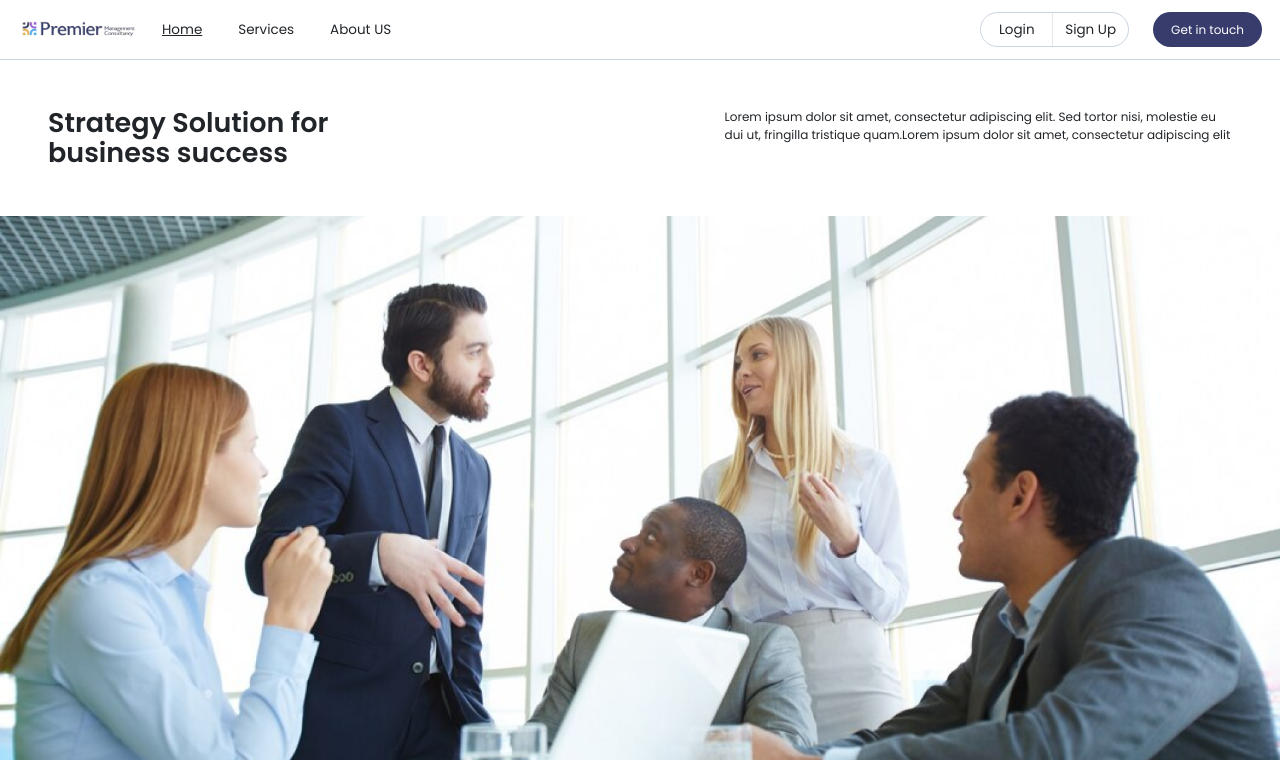
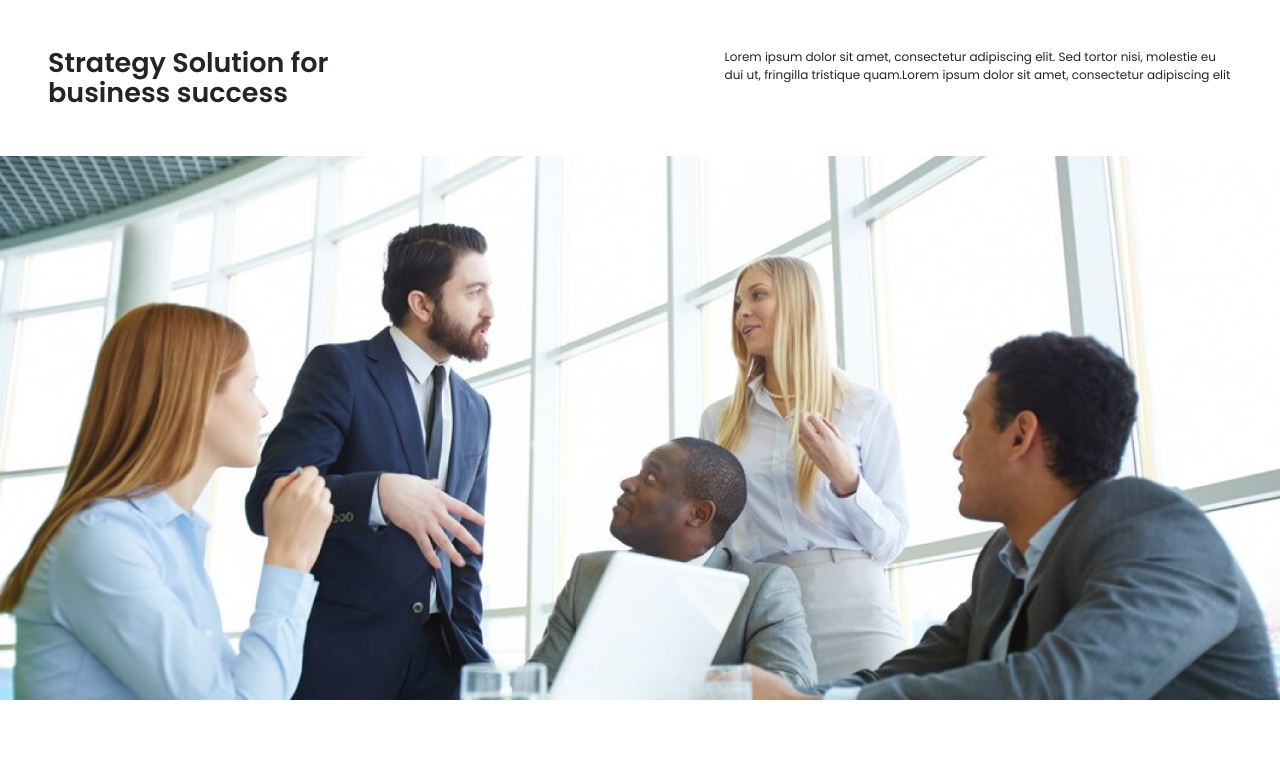
Before and after one commit to muaz2522/premier-management-company-admin, a React (Vite) app: page / in a window 1280 px wide. Shown: the top 770 px of the page. Built offline with nearby package versions, Linux system fonts and the light colour scheme.

Commit message:
navbar removed

```diff
--- a/src/layout/Header.jsx
+++ b/src/layout/Header.jsx
@@ -1,5 +1,5 @@
 import { useEffect, useState } from "react";
-import Navbar from "../components/navbar/NavBar";
+// import Navbar from "../components/navbar/NavBar";
 import ResponsiveNavbar from "../components/navbar/ResponsiveNavbar";
 
 
@@ -21,7 +21,7 @@ function Header() {
     return (
         <>
             {/* <ResponsiveNavbar isOpen={isOpen} setIsOpen={setIsOpen} /> */}
-            <Navbar isOpen={isOpen} setIsOpen={setIsOpen} />
+            {/* <Navbar isOpen={isOpen} setIsOpen={setIsOpen} /> */}
             {isOpen ? <ResponsiveNavbar isOpen={isOpen} setIsOpen={setIsOpen} /> : ""}
 
         </>
```
